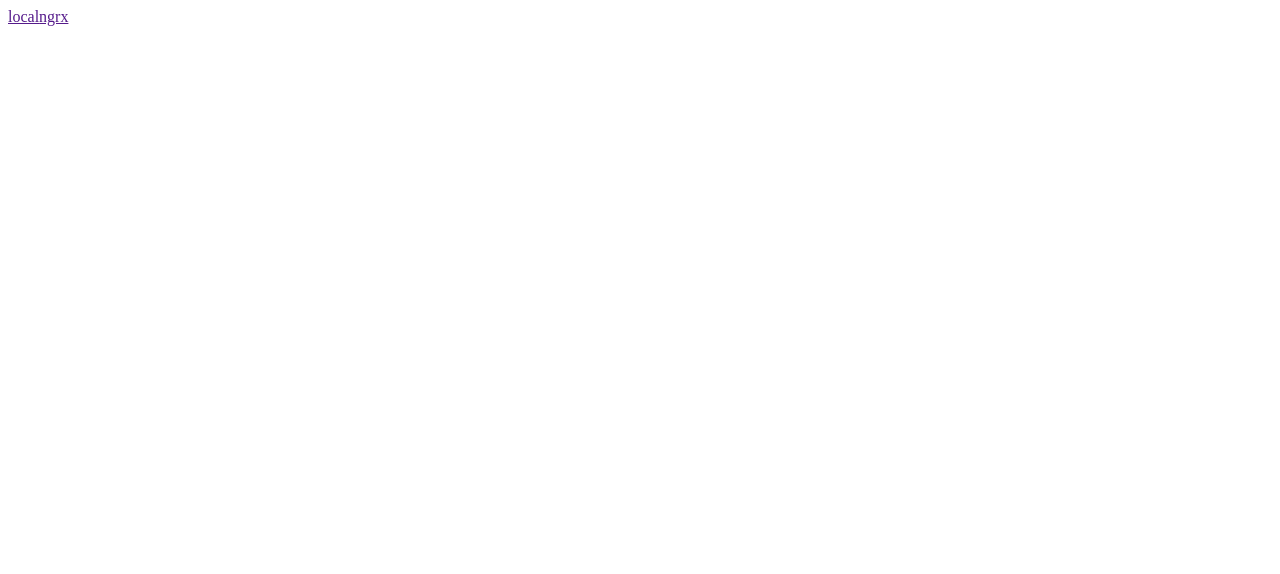
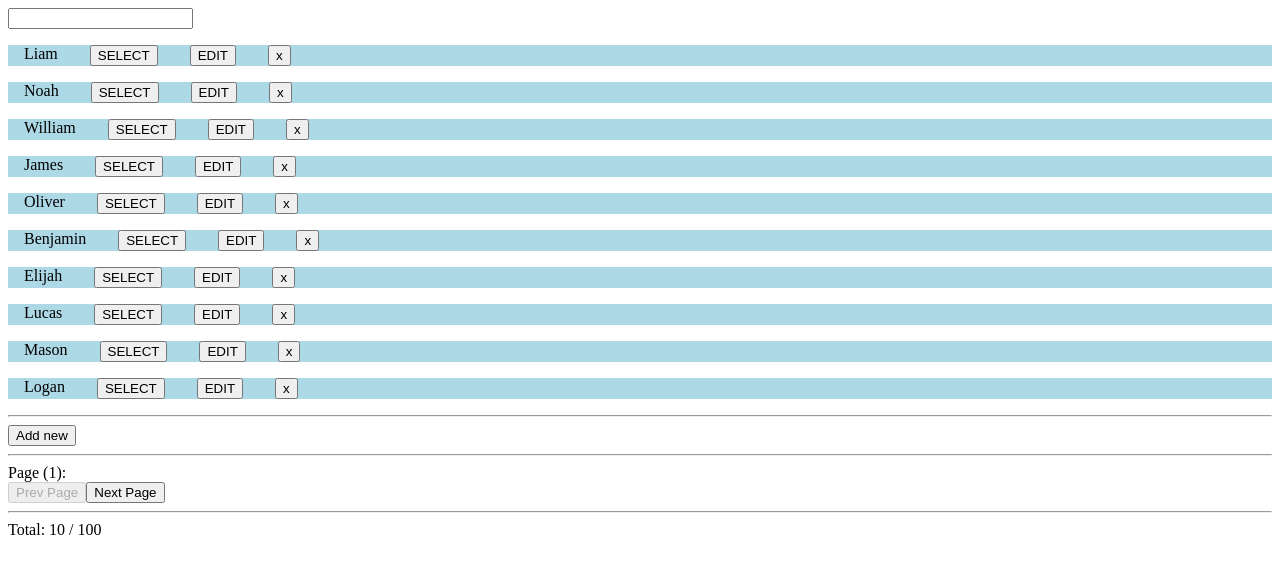
Before and after one commit to salmin89/Angular-RXJS-Crud-Demo, an Angular app: page / in a window 1280 px wide. Shown: the top 574 px of the page. Built offline with nearby package versions, Linux system fonts and the light colour scheme.

Commit message:
1 file modified

```diff
--- a/src/app/app.component.html
+++ b/src/app/app.component.html
@@ -1,7 +1,2 @@
-<div>
-	<a href>local</a>
-	<a href>ngrx</a>
-</div>
-
-<app-notification-policies *ngIf="view == 'local'"></app-notification-policies>
+<app-notification-policies></app-notification-policies>
 <app-notification-policies *ngIf="view == 'ngrx'"></app-notification-policies>
```
